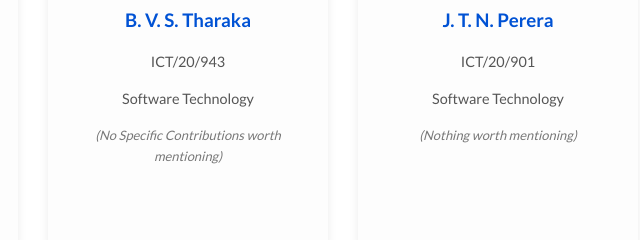
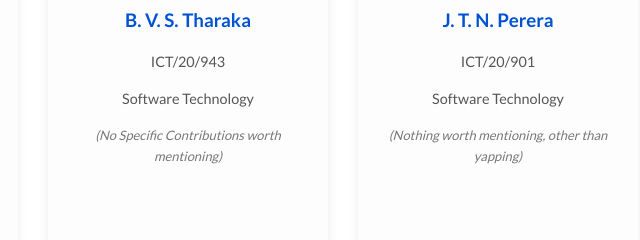
Before and after one commit to jpasandul/Research-Project-Showcase-Website, a plain HTML site: page index.html in a window 1280 px wide. Shown: the part 5620-5860 px from the top of the page, 452-1092 px from the left. Drawn offline with Linux system fonts and the light colour scheme.

Commit message:
Update team member description in index.html to include additional commentary

```diff
--- a/index.html
+++ b/index.html
@@ -165,7 +165,7 @@
                     <h3>J. T. N. Perera</h3>
                     <p>ICT/20/901</p>
                     <p>Software Technology</p>
-                    <p><em>(Nothing worth mentioning)</em></p>
+                    <p><em>(Nothing worth mentioning, other than yapping)</em></p>
                 </div>
             </div>
 
```
